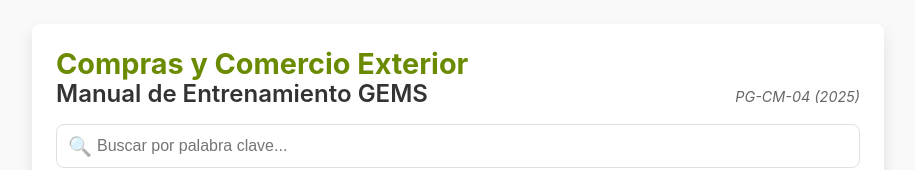
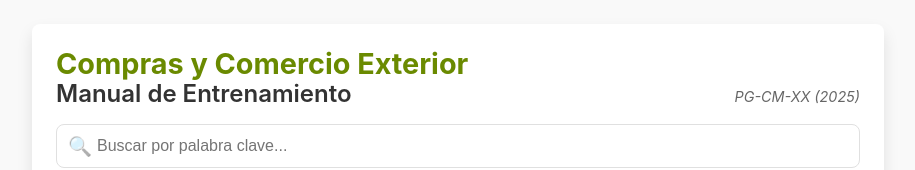
Before and after one commit to Cristhian-Gonzalez/Escenarios-Importaciones, a plain HTML site: page index.html in a window 1280 px wide. Shown: the top 170 px of the page, without its empty margins (182-1097 px from the left). Drawn offline with Linux system fonts and the light colour scheme.

Commit message:
Update index.html

```diff
--- a/index.html
+++ b/index.html
@@ -80,9 +80,9 @@
             <div class="header-top">
                 <div class="title-block">
                     <h1>Compras y Comercio Exterior</h1>
-                    <p class="subtitle">Manual de Entrenamiento GEMS</p>
+                    <p class="subtitle">Manual de Entrenamiento</p>
                 </div>
-                <span class="version-info">PG-CM-04 (2025)</span>
+                <span class="version-info">PG-CM-XX (2025)</span>
             </div>
             <div class="controls">
                 <div class="search-wrapper"><input type="search" id="search-input" placeholder="Buscar por palabra clave..."></div>
```
